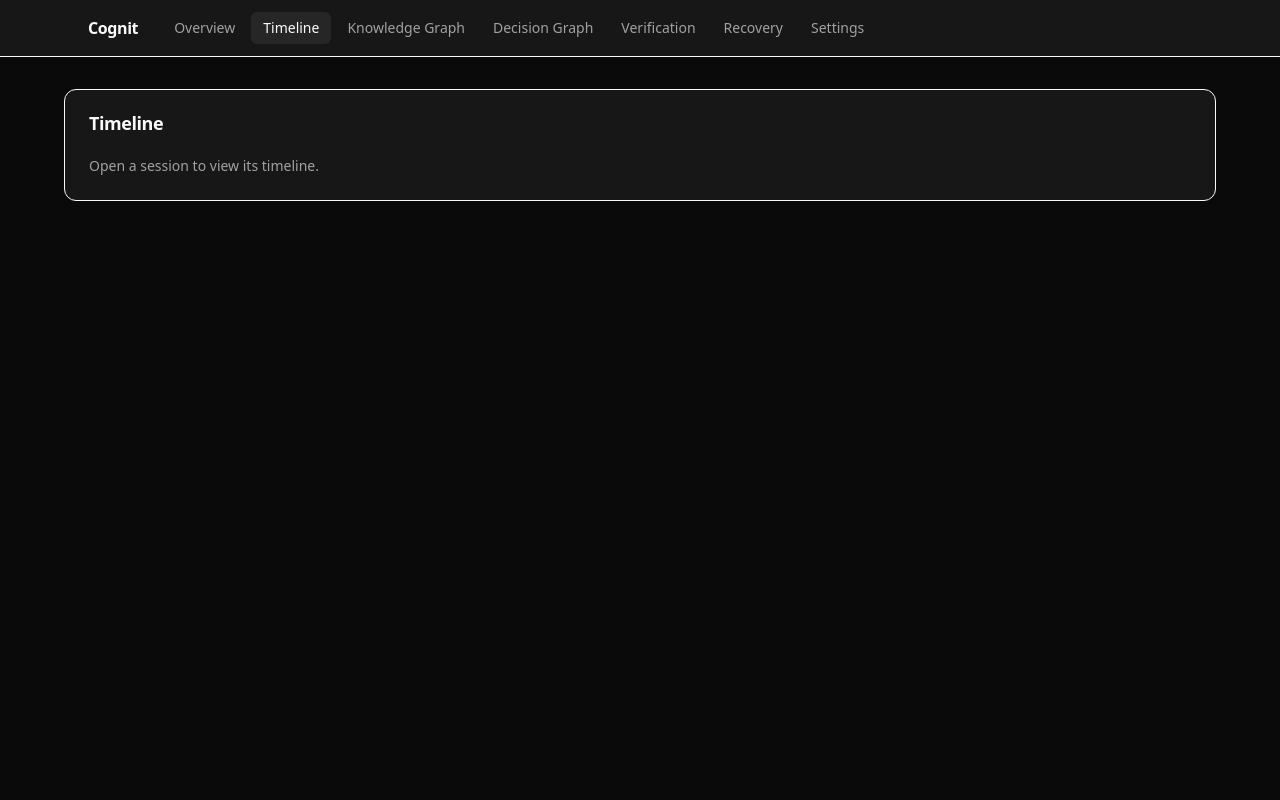
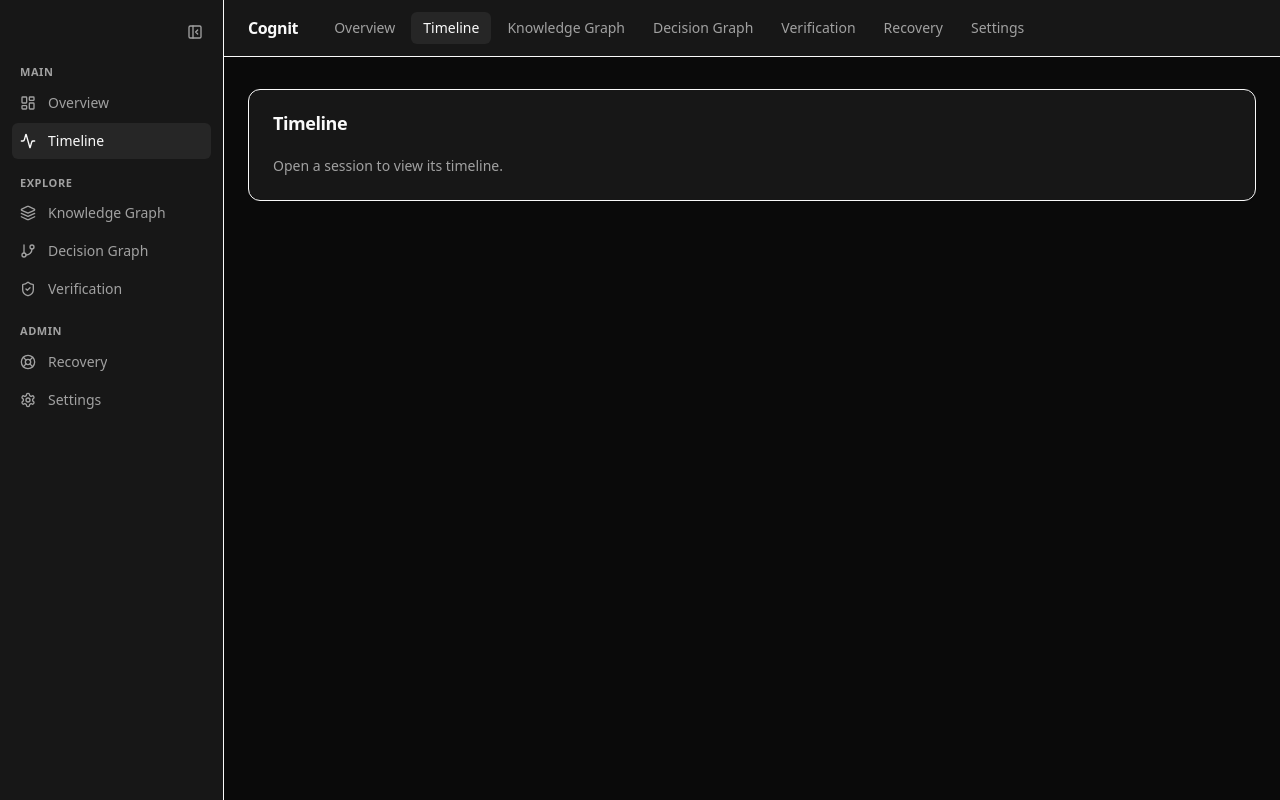
Before and after one commit to phucle297/Cognit, a React (Vite) app in the folder apps/dashboard/: page /timeline in a window 1280 px wide. Built offline with nearby package versions, Linux system fonts and the light colour scheme.

Commit message:
feat: Cognit-8ix.9.3.3 app shell 2-col grid with sidebar + pageEnter animation

```diff
--- a/apps/dashboard/src/widgets/app-shell/index.tsx
+++ b/apps/dashboard/src/widgets/app-shell/index.tsx
@@ -1,22 +1,42 @@
 /**
  * apps/dashboard/src/widgets/app-shell/index.tsx — app layout.
  *
- * FSD layer: widgets. Composes NavBar + the route Outlet. Pages
- * render inside <Outlet />; the shell itself owns the chrome.
+ * FSD layer: widgets. Composes the Sidebar (with its
+ * SidebarProvider) and a Main column that holds the NavBar
+ * above the route Outlet. The grid is `auto 1fr` so the
+ * sidebar drives its own width (w-14 collapsed / w-56
+ * expanded) and the main column reflows naturally. The
+ * Outlet's wrapper uses `pageEnter()` for the route-change
+ * animation; the `key` is the current pathname so each
+ * navigation re-mounts and re-plays the keyframes.
  */
-import { Outlet } from "react-router-dom";
+import { Outlet, useLocation } from "react-router-dom";
 import type { JSX } from "react";
 import { NavBar } from "@/widgets/nav-bar";
+import { Sidebar } from "@/widgets/sidebar";
+import { SidebarProvider } from "@/widgets/sidebar/sidebar-provider";
+import { pageEnter } from "@/shared/lib/motion";
 
 export const AppShell = (): JSX.Element => {
+  const location = useLocation();
+  const enterClass = pageEnter();
+
   return (
-    <div className="flex min-h-screen flex-col bg-background text-foreground">
-      <NavBar />
-      <main className="flex-1 px-6 py-8">
-        <div className="mx-auto w-full max-w-6xl">
-          <Outlet />
+    <SidebarProvider>
+      <div className="grid min-h-screen grid-cols-1 bg-background text-foreground lg:grid-cols-[auto_1fr]">
+        <Sidebar />
+        <div className="flex min-h-screen min-w-0 flex-col">
+          <NavBar />
+          <main
+            key={location.pathname}
+            className={`flex-1 px-[var(--space-page-x)] py-[var(--space-page-y)] ${enterClass}`}
+          >
+            <div className="mx-auto w-full max-w-6xl">
+              <Outlet />
+            </div>
+          </main>
         </div>
-      </main>
-    </div>
+      </div>
+    </SidebarProvider>
   );
 };
```
